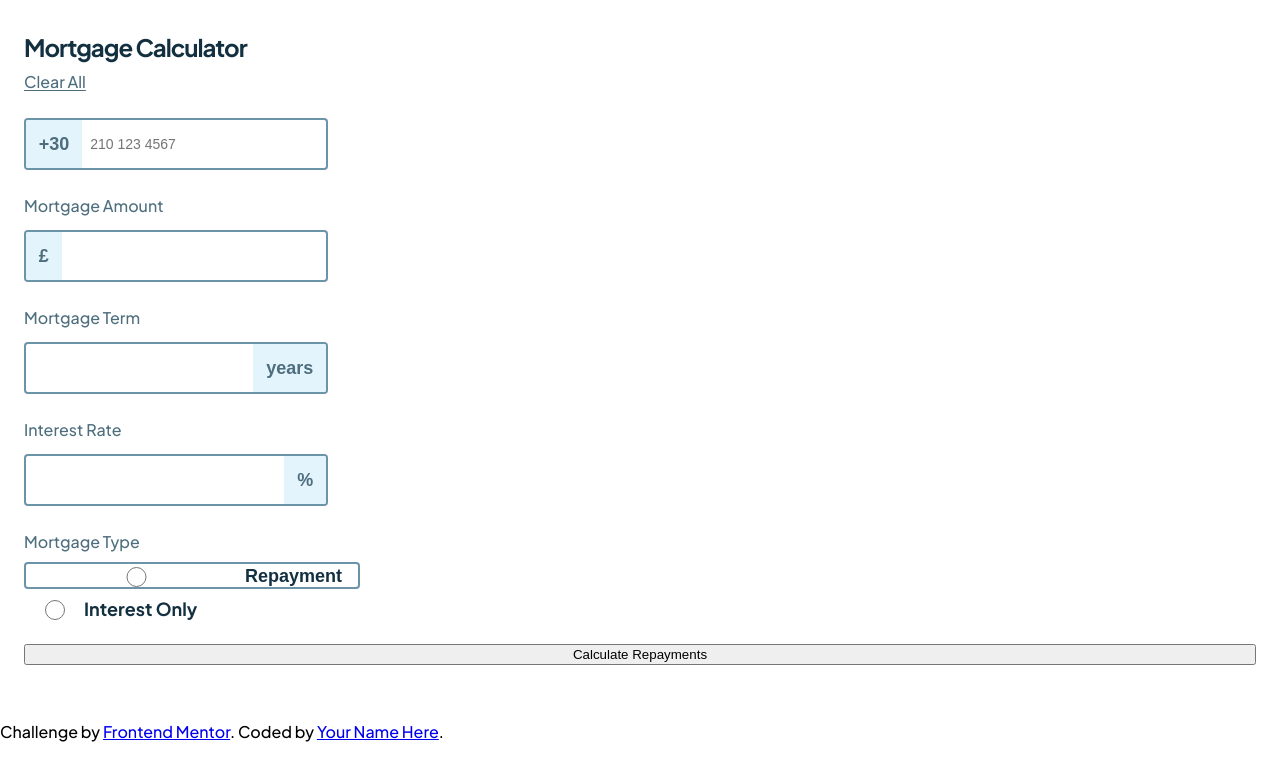
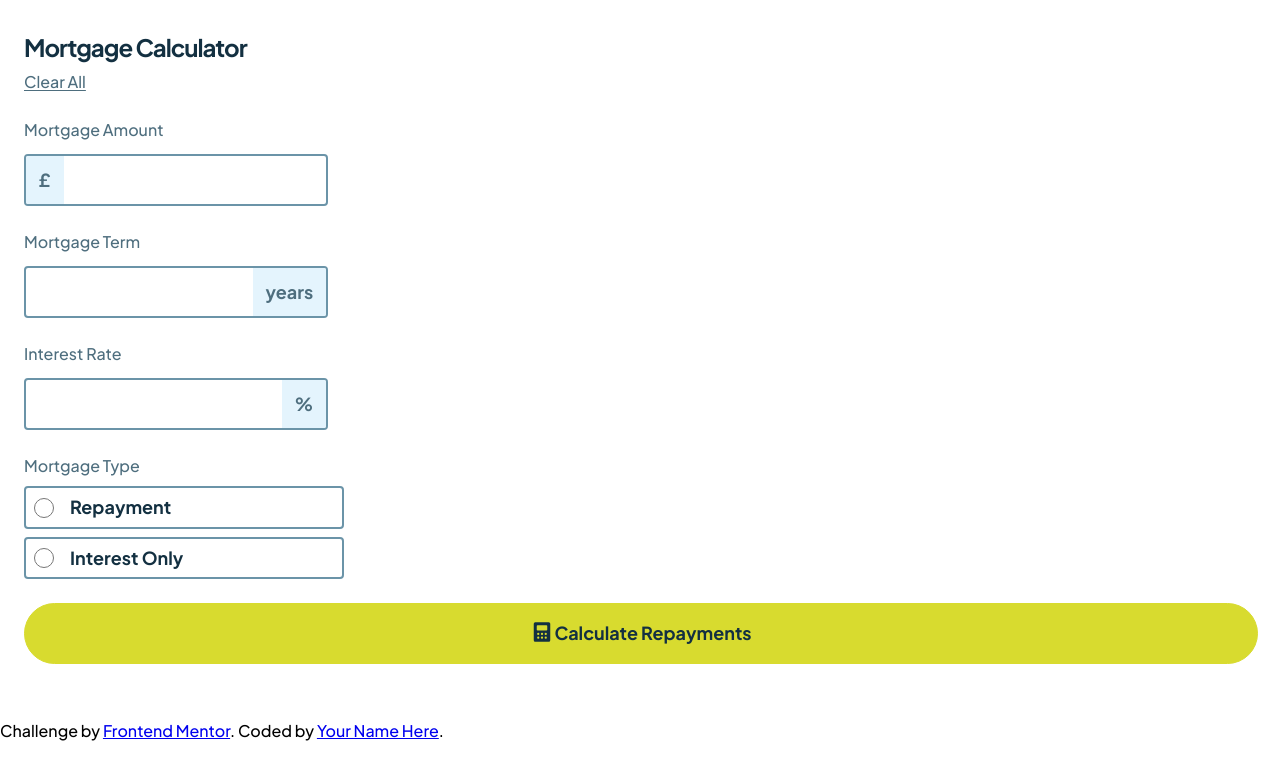
Before and after one commit to CMac450/mortgage-repayment-calculator, a plain HTML site: page index.html in a window 1280 px wide. Drawn offline with Linux system fonts and the light colour scheme.

Commit message:
Add calc button and set radio button accent color

```diff
--- a/index.html
+++ b/index.html
@@ -18,12 +18,6 @@
     </div>
 
     <div class="form-fields">
-
-      <div class="input-box">
-        <span class="prefix">+30</span>
-        <input type="tel" placeholder="210 123 4567"/>
-      </div>
-
       <div class="mortgage-amount">
         <p class="tp-4">Mortgage Amount</p>
 
@@ -52,12 +46,10 @@
         </div>
       </div>
 
-
-
       <div class="mortgage-type">
         <p class="tp-4">Mortgage Type</p>
 
-        <div class="input-box radio-input-box">
+        <div class="radio-input-box">
           <input type="radio" name="repayment" id="repayment" value="Repayment"/>
           <label for="repayment">Repayment</label>
         </div>
@@ -68,7 +60,15 @@
         </div>
       </div>
 
-      <button>Calculate Repayments</button>
+      <!-- <button class="calculate-btn"> -->
+        <div class="btn-div">
+          <span class="btn-icon">
+            <img src="./assets/images/icon-calculator.svg" alt="calculator icon"/>
+          </span>
+          <p class="tp-3">Calculate Repayments</p>
+        </div>
+
+      <!-- </button> -->
     </div>
   </div>
 
--- a/styles.css
+++ b/styles.css
@@ -46,7 +46,16 @@ input[type=number] {
     --primary-color-300: #9ABED5;
     --primary-color-100: #E4F4FD;
     --secondary-color: #D8DB2F;
+    --secondary-color-hsl: hsla(61, 70%, 52%, 0.15);
+    --secondary-color-hsl-fifty-percent: hsla(61, 70%, 52%, 0.5);
     /*colors in hover state are 50% opacity reg color*/
+    /* --text-preset-3 {
+        font-size: 18px;
+        line-height: 125%;
+        letter-spacing: -1px;
+        font-weight: bold;
+        font-style: normal;
+    } */
 }
 
 body {
@@ -132,7 +141,7 @@ body {
                     margin: 0;
                 }
             }
-            .input-box {
+            .input-box, .radio-input-box {
                 display: flex;
                 align-items: center;
                 max-width: 300px;
@@ -141,13 +150,6 @@ body {
                 border-radius: 4px;
                 /* padding-left: 0.5rem; */
                 overflow: hidden;
-                font-family: sans-serif;
-            }
-
-            .input-box .prefix {
-
-                /* width: auto; */
-
             }
 
             .input {
@@ -174,10 +176,12 @@ body {
                 border: none;
                 outline: none;
                 padding: 0.5rem;
-            }
-
-            .input-box:focus-within {
-                border-color: #777;
+                font-size: 18px;
+                line-height: 125%;
+                letter-spacing: 1px;
+                font-weight: bold;
+                font-style: normal;
+                color: var(--primary-color-900);
             }
 
             .input-box:hover {
@@ -188,6 +192,23 @@ body {
             .input-box:focus-visible, .input-box:active, .input-box:focus-within {
                 border: 2px solid var(--secondary-color);
                 opacity: 100%;
+
+                /* change  prefix and suffix bg and text color on focus/active state*/
+                .prefix, .suffix {
+                    color: var(--primary-color-900);
+                    background-color: var(--secondary-color);
+                }
+            }
+
+            .input-box:invalid {
+                border: 2px solid var(--error-color);
+                opacity: 100%;
+
+                /* change  prefix and suffix bg and text color on focus/active state*/
+                .prefix, .suffix {
+                    color: var(--bg-color);
+                    background-color: var(--error-color);
+                }
             }
 
             .input-box:active {
@@ -214,7 +235,6 @@ body {
 
             input.text-box, div.radio-input-box {
                 width: 100%;
-                /* height: auto; */
                 border-radius: 4px;
             }
 
@@ -227,13 +247,22 @@ body {
                     display: flex;
                     flex-direction: row;
                     align-content: center;
-                    padding-left: var(--spacing-200);
-                    padding-right: var(--spacing-200);                     align-items: center;
+                    align-items: center;
                     gap: var(--spacing-200);
+                    /* padding-left: var(--spacing-150); */
+                    /* padding: var(--spacing-100) 0 var(--spacing-150) var(--spacing-150); */
+                    height: 100%;
+                    padding: var(--spacing-100) !important;
+                    accent-color: green;
+
 
                     input {
                         width: 20px;
                         height: 20px;
+                        line-height: 125%;
+                        margin: 0;
+                        accent-color: var(--secondary-color);
+
                     }
 
                     label {
@@ -244,12 +273,55 @@ body {
                         letter-spacing: 0;
                     }
                 }
+
+                .radio-input-box:active, .radio-input-box:focus-visible, div.radio-input-box:focus-within {
+                    border: 2px solid var(--secondary-color);
+                    background-color: var(--secondary-color-hsl);
+                    color: var(--primary-color-900);
+                }
+
+                .radio-input-box:hover {
+                    border: 2px solid var(--secondary-color);
+                }
+
             }
 
 
 
-            input.radio-btn {
+            /* button.calculate-btn { */
+                /* background-color: var(--secondary-color);
+                color: var(--primary-color-900);
+                border: 1px solid var(--secondary-color);
+                border-radius: 999px;
+                /* padding: var(--spacing-300) var(--spacing-500); */
+                /* height: auto;
+                width: 100%; */
 
+
+
+
+            /* } */
+
+            div.btn-div {
+                display: flex;
+                align-items: center;
+                justify-content: center;
+                background-color: var(--secondary-color);
+                color: var(--primary-color-900);
+                border: 1px solid var(--secondary-color);
+                border-radius: 999px;
+                height: auto;
+                width: 100%;
+
+                p {
+                    letter-spacing: 0;
+                }
+            }
+
+            div.btn-div:hover {
+                cursor: pointer;
+                background-color: var(--secondary-color-hsl-fifty-percent);
+                border: 1px solid var(--secondary-color-hsl-fifty-percent);
             }
         }
 
```
